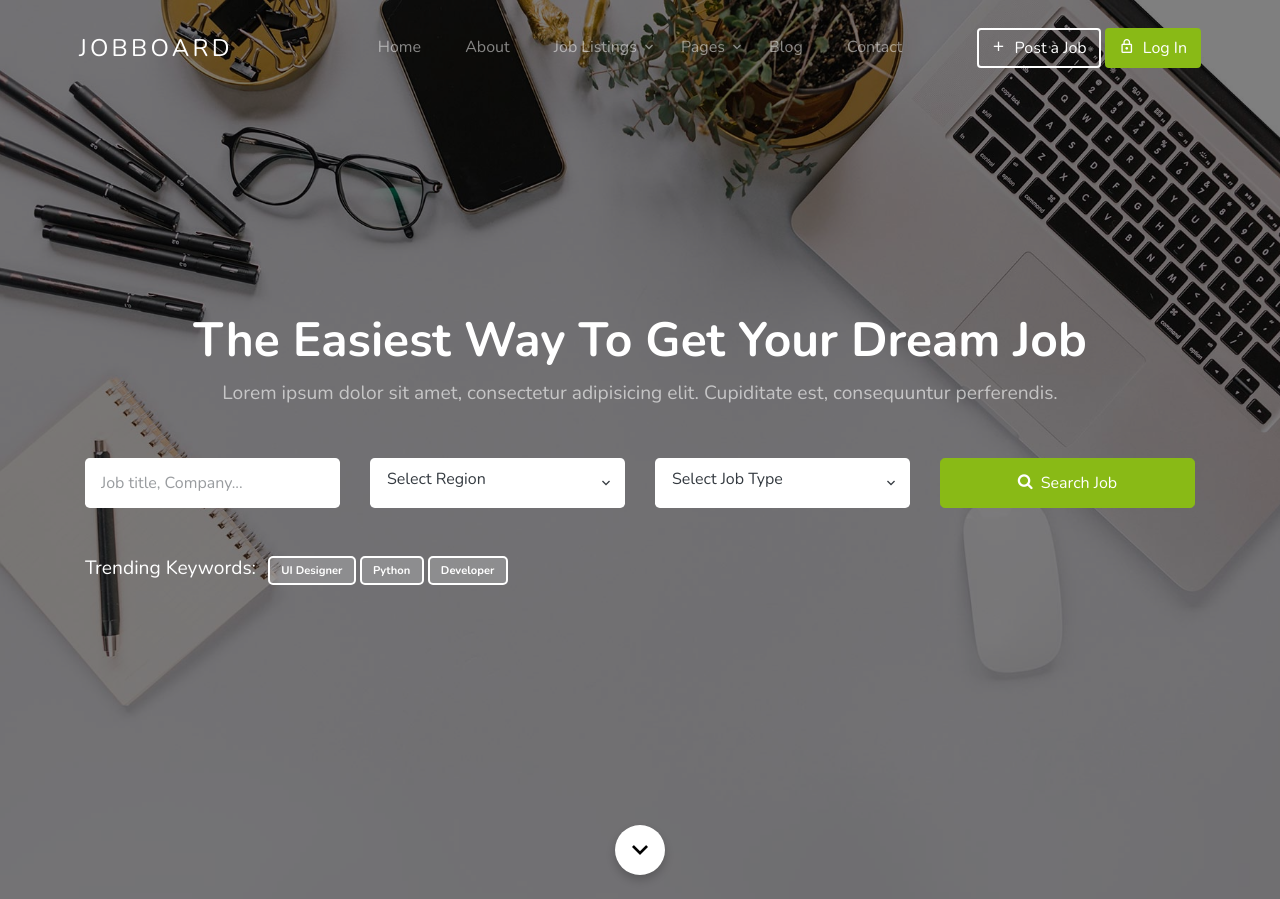
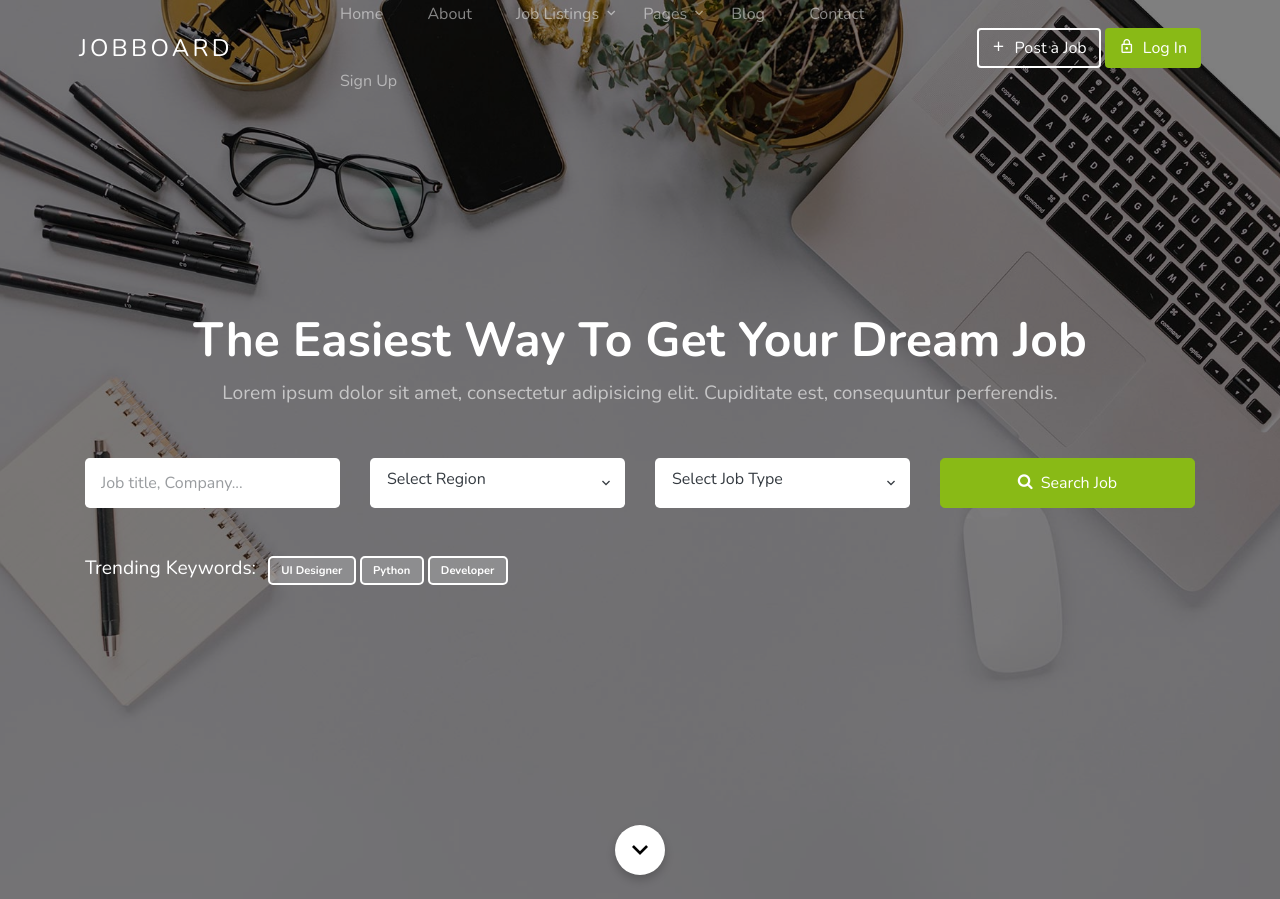
Before and after one commit to Biplob68/Smart-Recruitment-System, a Django app: page / in a window 1280 px wide. Shown: the top 899 px of the page. Run offline with Django 3.2, Linux system fonts and the light colour scheme; some libraries are stand-ins or nearby versions; some web fonts are replaced.

Commit message:
Update index.html

```diff
--- a/mysite/templates/mysite/index.html
+++ b/mysite/templates/mysite/index.html
@@ -80,6 +80,9 @@
               </li>
               <li><a href="blog.html">Blog</a></li>
               <li><a href="contact.html">Contact</a></li>
+              <li><a href="{% url 'register' %}">Sign Up</a></li>
+
+
               <li class="d-lg-none"><a href="post-job.html"><span class="mr-2">+</span> Post a Job</a></li>
               <li class="d-lg-none"><a href="{% url 'login' %}">Log In</a></li>
             </ul>
```
